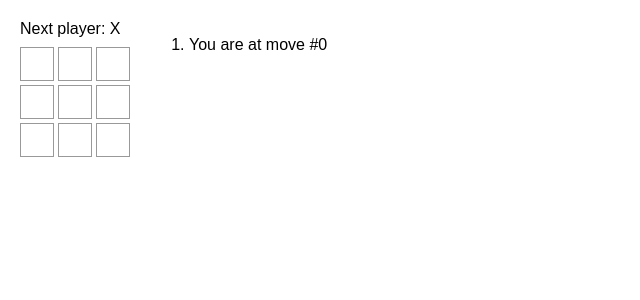
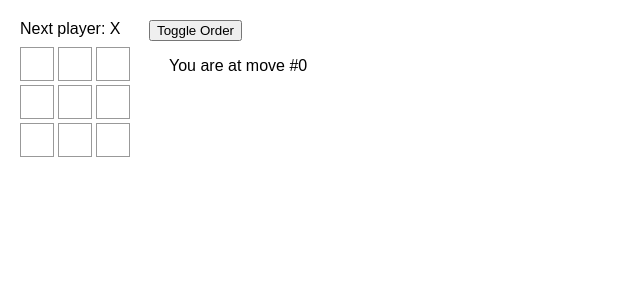
Before and after one commit to marques-j-robinson/tic-tac-toe, a React (Create React App) app: page / in a window 1280 px wide. Shown: the top 300 px of the page, without its empty margins (0-640 px from the left). Built offline with nearby package versions, Linux system fonts and the light colour scheme.

Commit message:
remove list items from MoveList

```diff
--- a/src/Components/MoveList.jsx
+++ b/src/Components/MoveList.jsx
@@ -13,12 +13,22 @@ function MoveListButton({move, jumpTo}) {
 export default function MoveList({history, currentMove, jumpTo}) {
   const [ascOrder, setAscOrder] = useState(false)
 
-  return <ol>{history.map((square, move) => (
+  function handleClick() {
+    setAscOrder(!ascOrder)
+    if (!ascOrder) {
+      history.reverse()
+    }
+  }
+
+  return <>
+    <button onClick={handleClick}>Toggle Order</button>
+    <ul>{history.map((square, move) => (
       <li key={move}>
         {move === currentMove
         ? <span>You are at move #{move}</span>
         : <MoveListButton move={move} jumpTo={jumpTo} />
         }
       </li>
-  ))}</ol>
+    ))}</ul>
+  </>
 }
--- a/src/index.css
+++ b/src/index.css
@@ -105,6 +105,10 @@ body {
   margin-left: 20px;
 }
 
+.game-info ul {
+  list-style-type: none;
+}
+
 .game-list-item {
   display: flex;
   flex-direction: row;
```
Lines whose indentation alone changed are shown as unchanged.
